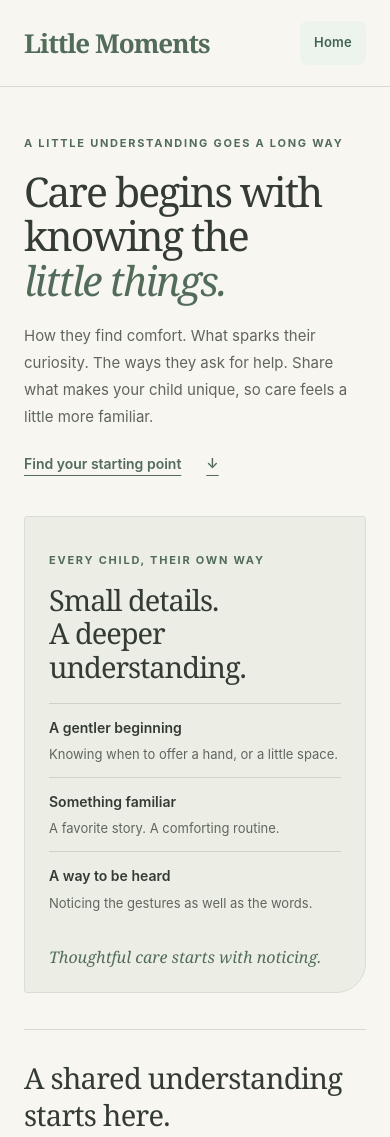
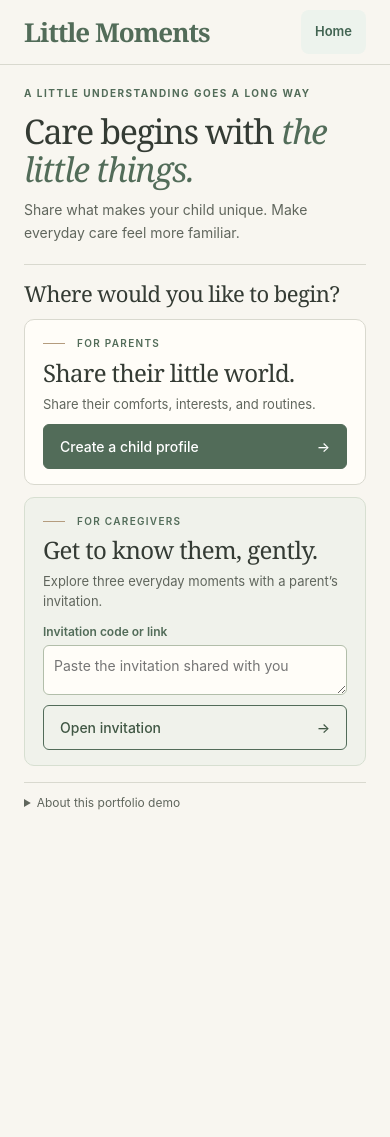
Before and after one commit to jp4890-coder/MSTU-5003-5013-project, a plain HTML site: page little-moments/index.html in a window 390 px wide. Shown: the top 1137 px of the page. After the commit the page ends 847 px from the top, so only its background shows below. Drawn offline with Linux system fonts and the light colour scheme.

Commit message:
Shorten homepage intro and bring entry paths above the fold

```diff
--- a/little-moments/homepage-preview.css
+++ b/little-moments/homepage-preview.css
@@ -1,144 +1,55 @@
-/* Homepage concept only. All rules are scoped so Stage 1 screens stay intact. */
-.home-preview {
-  background: #f8f6f0;
-  color: #343b34;
-}
-.home-preview .site-header {
-  max-width: 1180px;
-  padding: 28px 40px;
-  border-color: #d9d9cf;
-}
+/* Homepage only: compact editorial layout; Stage 1 screens stay intact. */
+.home-preview { background: #f8f6f0; color: #343b34; }
+.home-preview .site-header { max-width: 1180px; padding: 16px 40px; border-color: #d9d9cf; }
 .home-preview .header-top { gap: 20px; }
 .home-preview .app-name { font-size: 29px; letter-spacing: -1px; color: #526c59; }
-.home-preview .home-link { display: inline-flex; align-items: center; min-height: 44px; font-size: 13px; letter-spacing: .02em; }
-#welcome-screen.editorial-home {
-  max-width: 1180px;
-  margin: 0 auto;
-  padding: 0 40px;
-}
-.editorial-home .home-eyebrow {
-  color: #526c59;
-  font-size: 11px;
-  font-weight: 650;
-  letter-spacing: .16em;
-  text-transform: uppercase;
-}
-.editorial-home .home-hero {
-  display: grid;
-  grid-template-columns: 1.3fr 1fr;
-  gap: 80px;
-  align-items: center;
-  padding: 68px 0 64px;
-}
-.editorial-home h1 {
-  margin: 23px 0 24px;
-  max-width: 650px;
-  font-family: Georgia, 'Times New Roman', serif;
-  font-size: clamp(44px, 5.7vw, 72px);
-  font-weight: 400;
-  line-height: 1.08;
-  letter-spacing: -.045em;
-}
+.home-preview .home-link { display: inline-flex; align-items: center; min-height: 44px; font-size: 13px; }
+#welcome-screen.editorial-home { max-width: 1180px; margin: 0 auto; padding: 0 40px; }
+.editorial-home .home-eyebrow { margin: 0; color: #526c59; font-size: 10px; font-weight: 650; letter-spacing: .15em; text-transform: uppercase; }
+.editorial-home .home-hero { padding: 26px 0 24px; }
+.editorial-home h1 { margin: 12px 0; font: 400 clamp(34px, 4.2vw, 52px)/1.12 Georgia, serif; letter-spacing: -.04em; }
 .editorial-home h1 em { color: #526c59; font-weight: 400; }
-.editorial-home .hero-intro {
-  max-width: 400px;
-  margin: 0;
-  font-size: 16px;
-  line-height: 1.8;
-  color: #60665d;
-}
-.editorial-home .hero-link {
-  display: inline-flex;
-  gap: 25px;
-  align-items: center;
-  min-height: 44px;
-  margin-top: 22px;
-  color: #526c59;
-  font-size: 14px;
-  font-weight: 600;
-  text-decoration: underline;
-  text-underline-offset: 6px;
-}
-/* An editorial note, rather than a product-dashboard illustration. */
-.editorial-home .care-note-sheet {
-  margin: 0;
-  padding: 36px 32px 28px;
-  background: #eceee5;
-  border: 1px solid #d8dfd1;
-  border-radius: 3px 3px 44px 3px;
-}
-.editorial-home .care-note-sheet h2 {
-  margin: 23px 0 30px;
-  font: 400 35px/1.15 Georgia, serif;
-  letter-spacing: -.035em;
-}
-.editorial-home .care-note-sheet ul { list-style: none; margin: 0; padding: 0; }
-.editorial-home .care-note-sheet li { padding: 17px 0; border-top: 1px solid #cbd4c5; }
-.editorial-home .care-note-sheet strong { display: block; font-size: 14px; font-weight: 600; }
-.editorial-home .care-note-sheet li span { display: block; margin-top: 4px; color: #60665d; font-size: 13px; line-height: 1.7; }
-.editorial-home .care-note-sheet .note-signoff { margin: 19px 0 0; color: #526c59; font: italic 16px/1.5 Georgia, serif; }
-.editorial-home .home-paths { border-top: 1px solid #d9d9cf; padding: 29px 0 48px; scroll-margin-top: 24px; }
-.editorial-home .paths-heading { display: flex; justify-content: space-between; align-items: baseline; gap: 20px; margin-bottom: 23px; }
-.editorial-home .paths-heading h2 { font: 400 29px/1.3 Georgia, serif; letter-spacing: -.025em; }
-.editorial-home .paths-heading p { color: #60665d; font-size: 13px; margin: 0; }
+.editorial-home .hero-intro { margin: 0; color: #60665d; font-size: 15px; line-height: 1.65; }
+.editorial-home .home-paths { border-top: 1px solid #d9d9cf; padding: 18px 0 24px; }
+.editorial-home .paths-heading { margin-bottom: 16px; }
+.editorial-home .paths-heading h2 { font: 400 25px/1.3 Georgia, serif; letter-spacing: -.025em; }
 .editorial-home .path-grid { display: grid; grid-template-columns: 1fr 1fr; gap: 24px; }
-.editorial-home .path { padding: 28px 30px; border: 1px solid #d9d9cf; border-radius: 10px; background: #fffdf8; }
+.editorial-home .path { padding: 22px 26px; border: 1px solid #d9d9cf; border-radius: 10px; background: #fffdf8; }
 .editorial-home .path-caregiver { background: #f0f2eb; border-color: #d7dfd1; }
-.editorial-home .path-label { display: flex; align-items: center; gap: 12px; color: #526c59; font-size: 11px; letter-spacing: .13em; font-weight: 600; text-transform: uppercase; }
+.editorial-home .path-label { display: flex; align-items: center; gap: 12px; color: #526c59; font-size: 10px; letter-spacing: .13em; font-weight: 600; text-transform: uppercase; }
 .editorial-home .path-label::before { content: ''; width: 22px; height: 1px; background: #b49c7e; }
-.editorial-home .path h3 { margin: 16px 0 11px; font: 400 28px/1.25 Georgia, serif; letter-spacing: -.025em; }
-.editorial-home .path > p { max-width: 390px; color: #60665d; font-size: 14px; line-height: 1.75; margin: 0 0 22px; }
-.editorial-home .next-button {
-  display: inline-flex;
-  justify-content: space-between;
-  align-items: center;
-  gap: 30px;
-  min-height: 48px;
-  padding: 12px 18px;
-  margin: 0;
-  border-radius: 6px;
-  background: #526c59;
-  border-color: #526c59;
-  font-size: 14px;
-  font-weight: 550;
-}
+.editorial-home .path h3 { margin: 10px 0 8px; font: 400 27px/1.2 Georgia, serif; letter-spacing: -.025em; }
+.editorial-home .path > p { color: #60665d; font-size: 14px; line-height: 1.55; margin: 0 0 15px; }
+.editorial-home .next-button { display: inline-flex; justify-content: space-between; align-items: center; gap: 30px; min-height: 44px; padding: 10px 16px; margin: 0; border-radius: 6px; background: #526c59; border-color: #526c59; font-size: 14px; font-weight: 550; }
 .editorial-home .next-button:hover { background: #3e5545; }
 .editorial-home .path-caregiver .next-button { background: transparent; color: #405744; }
 .editorial-home .path-caregiver .next-button:hover { background: #e3e9dc; }
-.editorial-home .form-field { gap: 6px; margin-bottom: 12px; }
+.editorial-home .form-field { gap: 4px; margin-bottom: 10px; }
 .editorial-home .form-field label { font-size: 12px; font-weight: 600; color: #526c59; }
-.editorial-home .form-field textarea { min-height: 62px; padding: 10px 12px; font-size: 14px; border-color: #b2beaa; border-radius: 6px; background: #fffdf8; }
+.editorial-home .form-field textarea { min-height: 50px; height: 50px; padding: 8px 10px; font-size: 14px; border-color: #b2beaa; border-radius: 6px; background: #fffdf8; }
 .editorial-home #invitation-status { margin: 12px 0 0; font-size: 13px; }
 .editorial-home #invitation-status:empty { display: none; }
-.editorial-home .home-footer { display: flex; justify-content: space-between; gap: 30px; padding: 23px 0 30px; border-top: 1px solid #d9d9cf; color: #60665d; font-size: 12px; }
+.editorial-home .home-footer { display: flex; justify-content: space-between; gap: 24px; padding: 14px 0; border-top: 1px solid #d9d9cf; color: #60665d; font-size: 12px; }
 .editorial-home .home-footer > p { margin: 0; font: italic 15px/1.5 Georgia, serif; }
 .editorial-home .home-footer details { max-width: 460px; }
 .editorial-home .home-footer summary { cursor: pointer; min-height: 44px; }
 .editorial-home .home-footer details p { line-height: 1.7; }
 .editorial-home :is(button, a, summary):focus-visible { outline: 3px solid #526c59; outline-offset: 4px; }
-@media (max-width: 850px) {
-  .editorial-home .home-hero { gap: 32px; padding: 48px 0; grid-template-columns: 1.15fr 1fr; }
-  .editorial-home .care-note-sheet { padding: 25px 22px; }
-  .editorial-home .care-note-sheet h2 { font-size: 29px; }
-  .editorial-home .path { padding: 24px; }
-}
 @media (max-width: 650px) {
-  .home-preview .site-header { padding: 21px 24px; }
+  .home-preview .site-header { padding: 10px 24px; }
   .home-preview .app-name { font-size: 26px; }
   #welcome-screen.editorial-home { padding: 0 24px; }
-  .editorial-home .home-hero { grid-template-columns: 1fr; gap: 30px; padding: 36px 0; }
-  .editorial-home h1 { font-size: clamp(41px, 10vw, 56px); margin: 17px 0 20px; }
-  .editorial-home .hero-intro { font-size: 15px; }
-  .editorial-home .hero-link { margin-top: 12px; }
-  .editorial-home .care-note-sheet { padding: 23px 24px; border-bottom-right-radius: 30px; }
-  .editorial-home .care-note-sheet h2 { font-size: 29px; margin: 14px 0 20px; }
-  .editorial-home .care-note-sheet li { padding: 12px 0; }
-  .editorial-home .paths-heading { display: block; margin-bottom: 20px; }
-  .editorial-home .paths-heading p { margin-top: 8px; }
-  .editorial-home .path-grid { grid-template-columns: 1fr; gap: 16px; }
-  .editorial-home .path { padding: 24px; }
-  .editorial-home .path h3 { font-size: 27px; }
+  .editorial-home .home-hero { padding: 20px 0; }
+  .editorial-home h1 { max-width: 400px; font-size: 34px; margin: 10px 0; }
+  .editorial-home .hero-intro { font-size: 14px; }
+  .editorial-home .home-paths { padding: 14px 0 16px; }
+  .editorial-home .paths-heading { margin-bottom: 12px; }
+  .editorial-home .paths-heading h2 { font-size: 22px; }
+  .editorial-home .path-grid { grid-template-columns: 1fr; gap: 12px; }
+  .editorial-home .path { padding: 15px 18px; }
+  .editorial-home .path h3 { font-size: 24px; margin: 7px 0 6px; }
+  .editorial-home .path > p { margin-bottom: 10px; font-size: 13px; }
   .editorial-home .next-button { width: 100%; gap: 15px; }
-  .editorial-home .home-footer { display: block; padding-top: 20px; }
-  .editorial-home .home-footer details { margin-top: 14px; }
+  .editorial-home .home-footer { display: block; padding: 10px 0; }
+  .editorial-home .home-footer > p { display: none; }
 }
--- a/little-moments/index.html
+++ b/little-moments/index.html
@@ -310,36 +310,23 @@
 
   <main class="editorial-home" id="welcome-screen" hidden>
     <section class="home-hero" aria-labelledby="home-title">
-      <div class="hero-copy">
-        <p class="home-eyebrow">A little understanding goes a long way</p>
-        <h1 id="home-title">Care begins with<br>knowing the<br><em>little things.</em></h1>
-        <p class="hero-intro">How they find comfort. What sparks their curiosity. The ways they ask for help. Share what makes your child unique, so care feels a little more familiar.</p>
-        <a class="hero-link" href="#begin">Find your starting point <span aria-hidden="true">↓</span></a>
-      </div>
-      <aside class="care-note-sheet" aria-labelledby="note-title">
-        <p class="home-eyebrow">Every child, their own way</p>
-        <h2 id="note-title">Small details.<br>A deeper understanding.</h2>
-        <ul>
-          <li><strong>A gentler beginning</strong><span>Knowing when to offer a hand, or a little space.</span></li>
-          <li><strong>Something familiar</strong><span>A favorite story. A comforting routine.</span></li>
-          <li><strong>A way to be heard</strong><span>Noticing the gestures as well as the words.</span></li>
-        </ul>
-        <p class="note-signoff">Thoughtful care starts with noticing.</p>
-      </aside>
+      <p class="home-eyebrow">A little understanding goes a long way</p>
+      <h1 id="home-title">Care begins with <em>the little things.</em></h1>
+      <p class="hero-intro">Share what makes your child unique. Make everyday care feel more familiar.</p>
     </section>
     <section class="home-paths" id="begin" aria-labelledby="begin-title">
-      <div class="paths-heading"><h2 id="begin-title">A shared understanding starts here.</h2><p>For parents. For the people they trust.</p></div>
+      <div class="paths-heading"><h2 id="begin-title">Where would you like to begin?</h2></div>
       <div class="path-grid">
         <section class="path" aria-labelledby="parent-path-title">
           <span class="path-label">For parents</span>
           <h3 id="parent-path-title">Share their little world.</h3>
-          <p>Create a portrait of your child’s preferences, comforts, and routines. Share it with a caregiver, so they can get to know the child you know.</p>
+          <p>Share their comforts, interests, and routines.</p>
           <button class="next-button" type="button" id="parent-start">Create a child profile <span aria-hidden="true">→</span></button>
         </section>
         <section class="path path-caregiver" aria-labelledby="caregiver-path-title">
           <span class="path-label">For caregivers</span>
           <h3 id="caregiver-path-title">Get to know them, gently.</h3>
-          <p>Open a parent’s invitation and explore three everyday moments, with simple guidance shaped by their child.</p>
+          <p>Explore three everyday moments with a parent’s invitation.</p>
           <form id="invitation-form">
             <div class="form-field"><label for="invitation-input">Invitation code or link</label><textarea id="invitation-input" rows="2" required spellcheck="false" placeholder="Paste the invitation shared with you"></textarea></div>
             <button class="next-button" type="submit">Open invitation <span aria-hidden="true">→</span></button>
```
